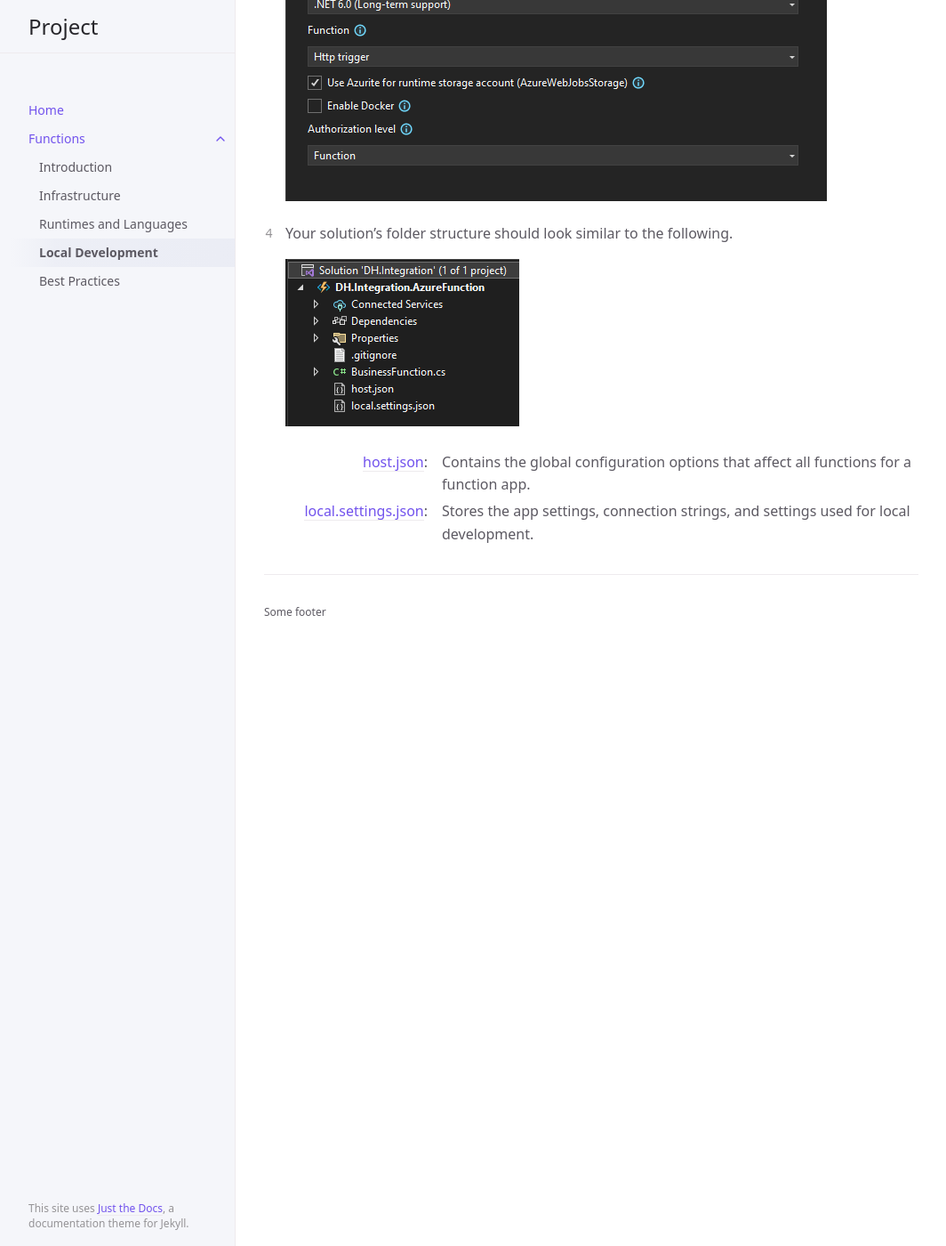
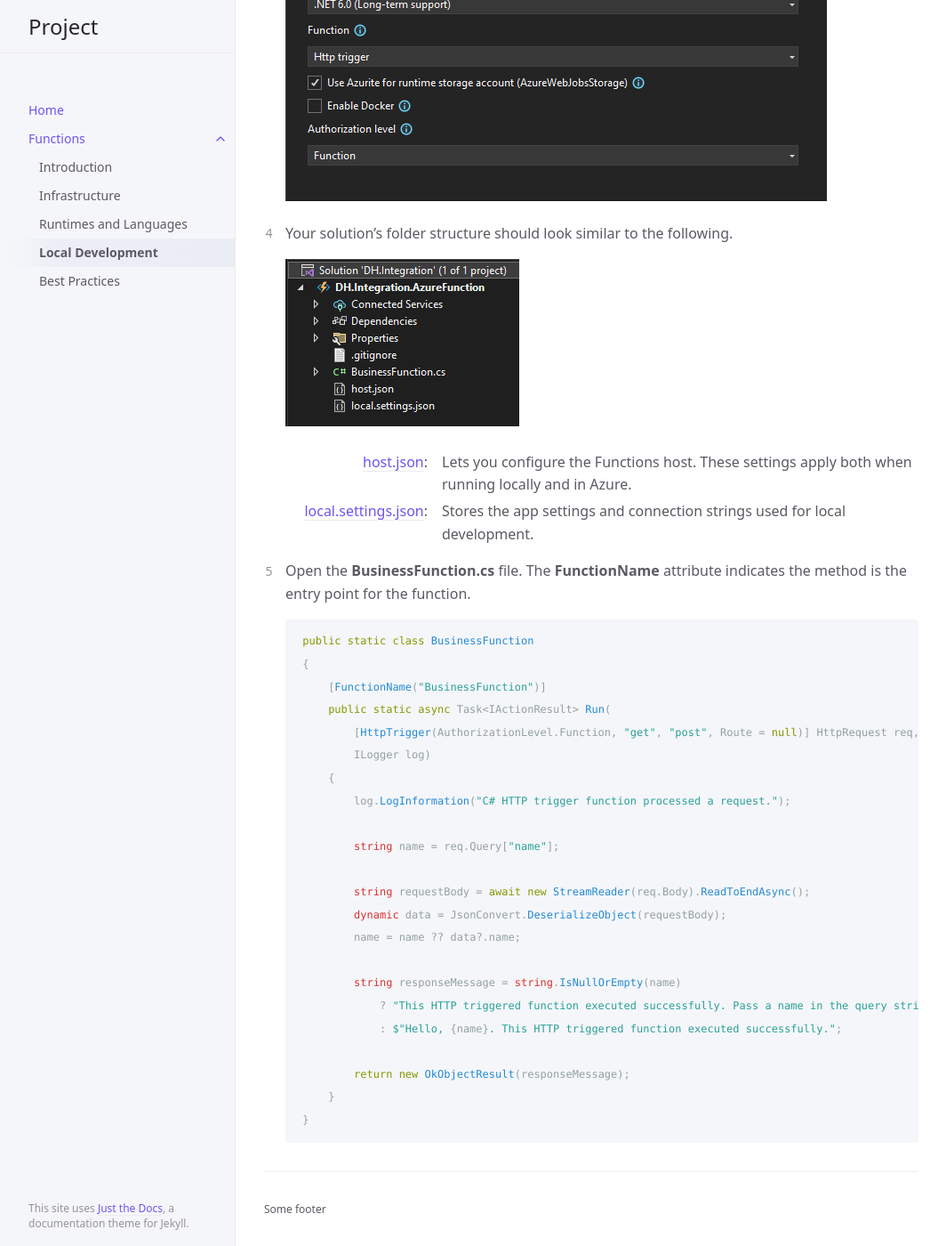
Before and after one commit to bwagner77/docs-test, a Jekyll site: the page built from function/local-development.md, in a window 1280 px wide and 1400 px high, scrolled down 1668 px. Shown: the whole window at 89% size, without its empty margins (107-1171 px from the left). Built offline with Jekyll 4.4.1, drawn with Linux system fonts in a browser that asks for light colours; some of the changed text lies outside the part shown.

Commit message:
Updated function docs.

````diff
--- a/function/local-development.md
+++ b/function/local-development.md
@@ -13,13 +13,12 @@ nav_order: 4
 
 ## Environment
 
-Visual Studio uses Azure Functions Core Tools to run Function projects
-on your local computer.
+Develop functions locally in Visual Studio with Azure Functions Core Tools.
 
 *Note: Some developers have reported issues when trying to run Functions
 in VS Code (as of 9/14/2022).*
 
-- Visual Studio or *VS Code
+- Visual Studio or VS Code
 - Azurite (storage emulator)
 - Azure Functions Core Tools
 - Thunder Client VS Code Extension (optional REST client)
@@ -54,9 +53,37 @@ Azure Functions template.
     ![Structure](../assets/images/function-structure.png)
 
     [host.json](https://docs.microsoft.com/en-us/azure/azure-functions/functions-host-json)
-    : Contains the global configuration options that affect all functions for
-    a function app.
+    : Lets you configure the Functions host. These settings apply both when
+    running locally and in Azure.
 
     [local.settings.json](https://docs.microsoft.com/en-us/azure/azure-functions/functions-run-local?tabs=v4%2Cwindows%2Ccsharp%2Cportal%2Cbash#local-settings)
-    : Stores the app settings, connection strings, and settings used for local
+    : Stores the app settings and connection strings used for local
     development.
+
+5. Open the **BusinessFunction.cs** file. The **FunctionName** attribute
+indicates the method is the entry point for the function.
+
+    ``` csharp
+    public static class BusinessFunction
+    {
+        [FunctionName("BusinessFunction")]
+        public static async Task<IActionResult> Run(
+            [HttpTrigger(AuthorizationLevel.Function, "get", "post", Route = null)] HttpRequest req,
+            ILogger log)
+        {
+            log.LogInformation("C# HTTP trigger function processed a request.");
+
+            string name = req.Query["name"];
+
+            string requestBody = await new StreamReader(req.Body).ReadToEndAsync();
+            dynamic data = JsonConvert.DeserializeObject(requestBody);
+            name = name ?? data?.name;
+
+            string responseMessage = string.IsNullOrEmpty(name)
+                ? "This HTTP triggered function executed successfully. Pass a name in the query string or in the request body for a personalized response."
+                : $"Hello, {name}. This HTTP triggered function executed successfully.";
+
+            return new OkObjectResult(responseMessage);
+        }
+    }
+    ```
````
Also changed, not shown: other parts of function/local-development.md (+3 -3 lines), function/runtimes-languages.md (+20 -3 lines).
